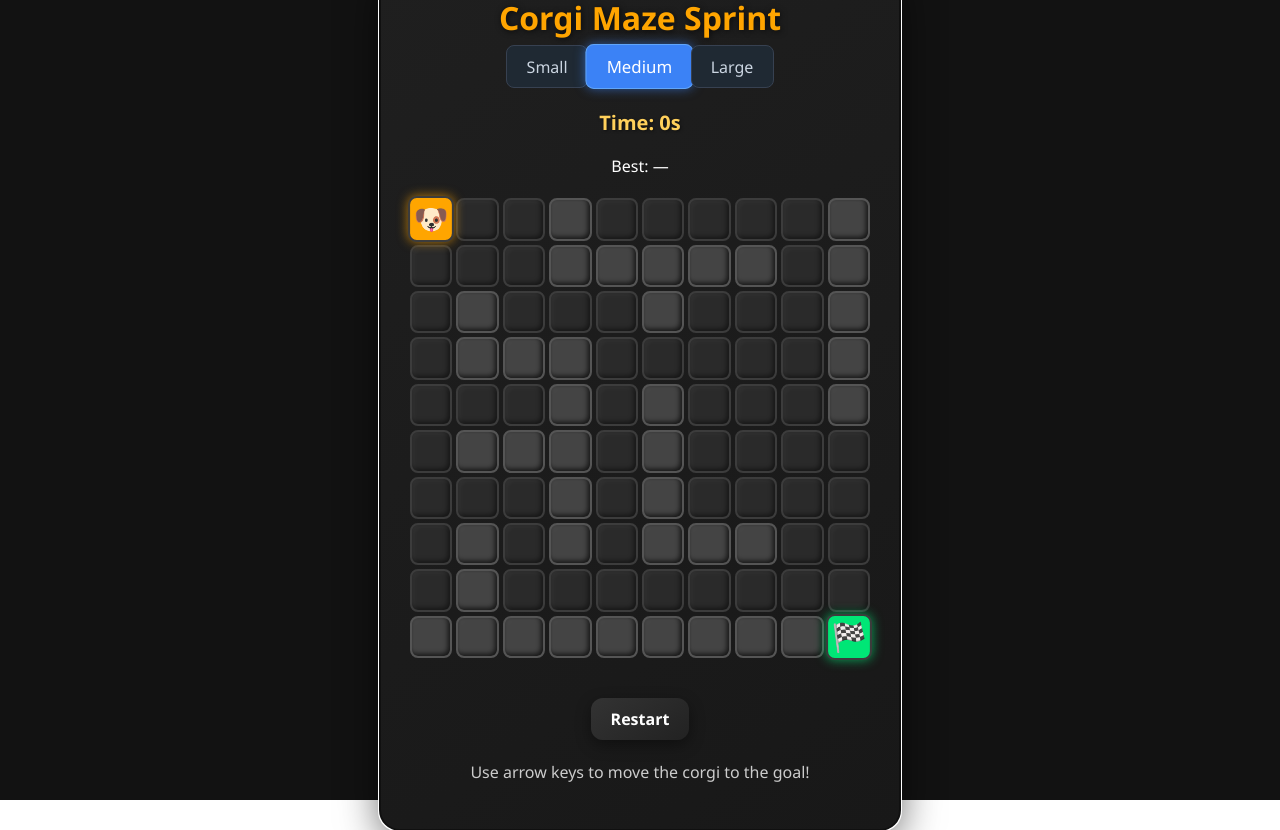
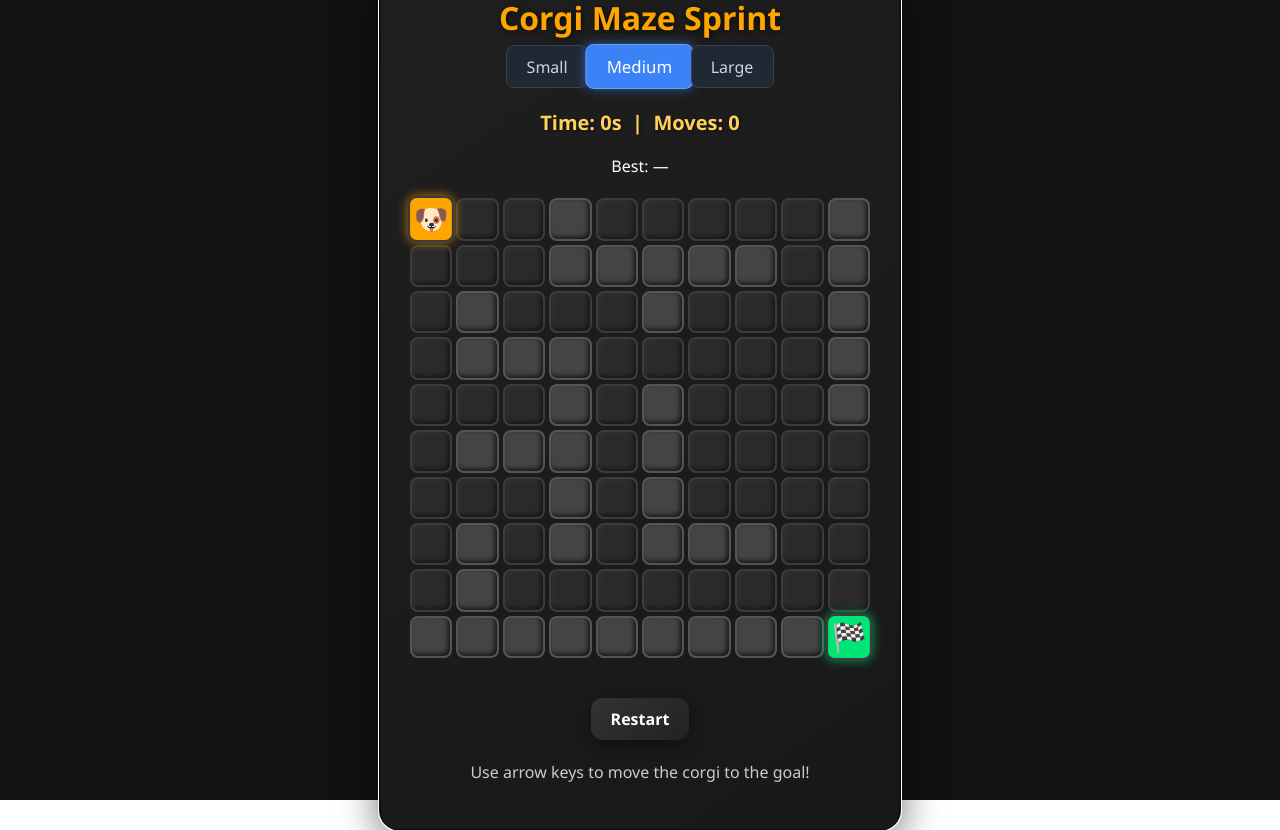
Before and after one commit to brendanbobryk/corgi-maze-sprint, a React (Vite) app in the folder corgi-maze-sprint/: page / in a window 1280 px wide. Built offline with nearby package versions, Linux system fonts and the light colour scheme.

Commit message:
added moves counter

```diff
--- a/corgi-maze-sprint/src/App.jsx
+++ b/corgi-maze-sprint/src/App.jsx
@@ -59,7 +59,9 @@ function App() {
   const [maze, setMaze] = useState(() => generateMaze(10));
   const [playerPos, setPlayerPos] = useState([0, 0]);
   const [time, setTime] = useState(0);
+  const [moves, setMoves] = useState(0);
   const [timerActive, setTimerActive] = useState(false);
+
   const containerRef = useRef(null);
 
   const bestKey = `corgi-maze-best-${mazeSize}`;
@@ -105,6 +107,9 @@ function App() {
 
         if (maze[newRow][newCol] === 1) return [row, col];
 
+        // ✅ Count valid moves only
+        setMoves(m => m + 1);
+
         if (newRow === mazeSize - 1 && newCol === mazeSize - 1) {
           setTimerActive(false);
 
@@ -114,7 +119,7 @@ function App() {
             setBestTime(time);
           }
 
-          alert(`🎉 You win! Time: ${time}s`);
+          alert(`🎉 You win!\nTime: ${time}s\nMoves: ${moves + 1}`);
         }
 
         return [newRow, newCol];
@@ -124,7 +129,7 @@ function App() {
     const container = containerRef.current;
     container.addEventListener("keydown", handleKey);
     return () => container.removeEventListener("keydown", handleKey);
-  }, [maze, mazeSize, time, bestKey]);
+  }, [maze, mazeSize, time, moves, bestKey]);
 
   useEffect(() => {
     if (!timerActive && (playerPos[0] !== 0 || playerPos[1] !== 0)) {
@@ -137,6 +142,7 @@ function App() {
     setMazeSize(size);
     setPlayerPos([0, 0]);
     setTime(0);
+    setMoves(0);
     setTimerActive(false);
     containerRef.current.focus();
   };
@@ -172,18 +178,15 @@ function App() {
         <h1>Corgi Maze Sprint</h1>
 
         <div className="controls">
-          <button style={sizeButtonStyle(8)} onClick={() => restartGame(8)}>
-            Small
-          </button>
-          <button style={sizeButtonStyle(10)} onClick={() => restartGame(10)}>
-            Medium
-          </button>
-          <button style={sizeButtonStyle(14)} onClick={() => restartGame(14)}>
-            Large
-          </button>
+          <button style={sizeButtonStyle(8)} onClick={() => restartGame(8)}>Small</button>
+          <button style={sizeButtonStyle(10)} onClick={() => restartGame(10)}>Medium</button>
+          <button style={sizeButtonStyle(14)} onClick={() => restartGame(14)}>Large</button>
         </div>
 
-        <p className="timer">Time: {time}s</p>
+        <p className="timer">
+          Time: {time}s &nbsp;|&nbsp; Moves: {moves}
+        </p>
+
         <p className="best-time">
           Best: {bestTime ? `${bestTime}s` : "—"}
         </p>
```
